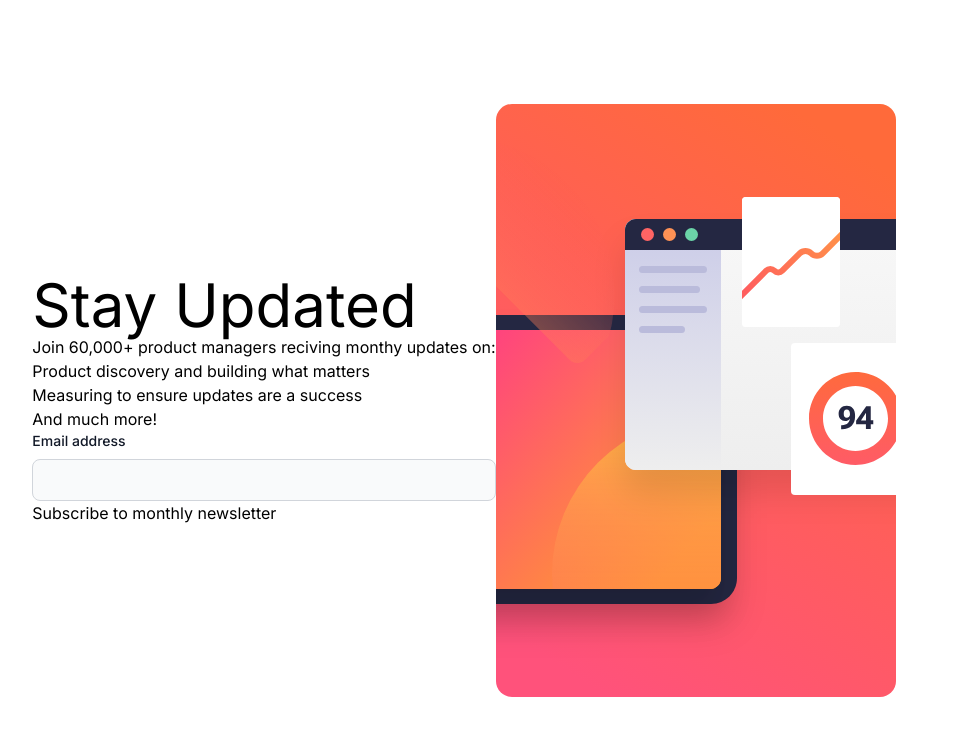
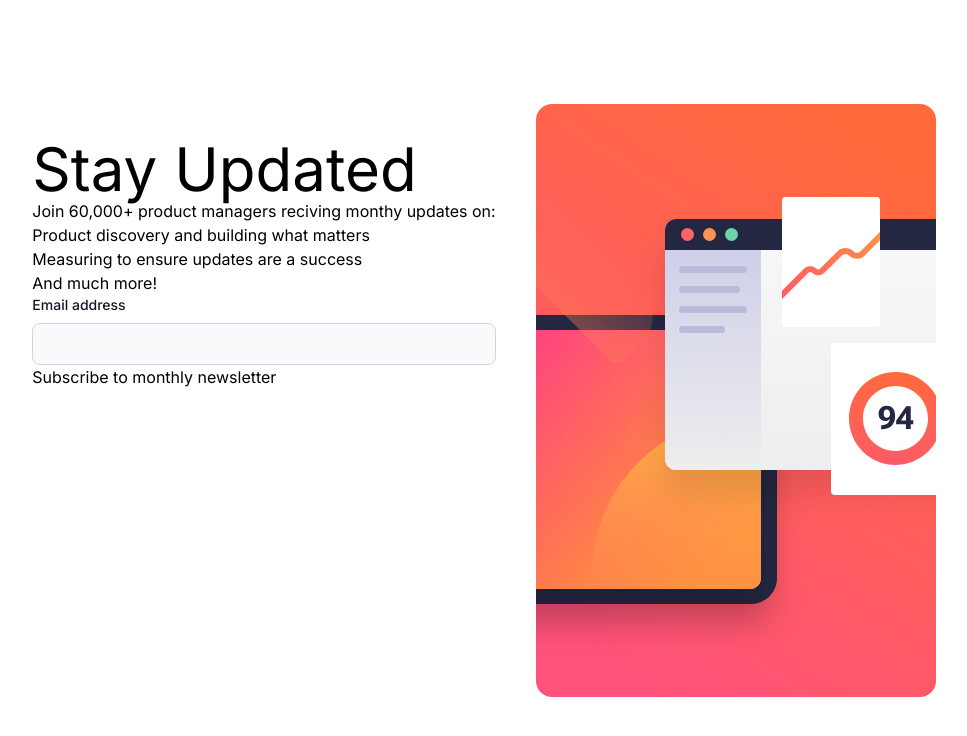
Before and after one commit to SIDNEYHOLMES/news-letter-signup, a Next.js app in the folder news-letter-fourm/: page / in a window 1280 px wide. Shown: the top 736 px of the page, without its empty margins (176-1143 px from the left). Built offline with nearby package versions, Linux system fonts and the light colour scheme.

Commit message:
fixed child elements overlapping parent

```diff
--- a/news-letter-fourm/src/app/page.tsx
+++ b/news-letter-fourm/src/app/page.tsx
@@ -6,7 +6,7 @@ import Fourm from '@/components/Fourm'
 export default function Home() {
   return (
     <div className='md:h-screen md:flex md:items-center md:justify-center'>
-    <main className="bg-white flex flex-col h-screen my-auto items-center md:fixed md:flex md:flex-row-reverse md:justify-center md:h-5/6 md:p-8 md:rounded-lg">
+    <main className="bg-white flex flex-col h-screen items-center md:fixed md:flex md:flex-row-reverse md:justify-center md:h-5/6 md:w-[600] md:p-8 md:rounded-lg">
         <Image
         className='md:hidden'
         priority
--- a/news-letter-fourm/src/components/Fourm.tsx
+++ b/news-letter-fourm/src/components/Fourm.tsx
@@ -2,7 +2,7 @@ import React from 'react'
 
 const Fourm = () => {
   return (
-    <main className='flex flex-col'>
+    <main className='flex flex-col h-full p-10'>
       <h1 className='text-6xl'>Stay Updated</h1>
       <p>Join 60,000+ product managers reciving monthy updates on:</p>
       <ul>
```
